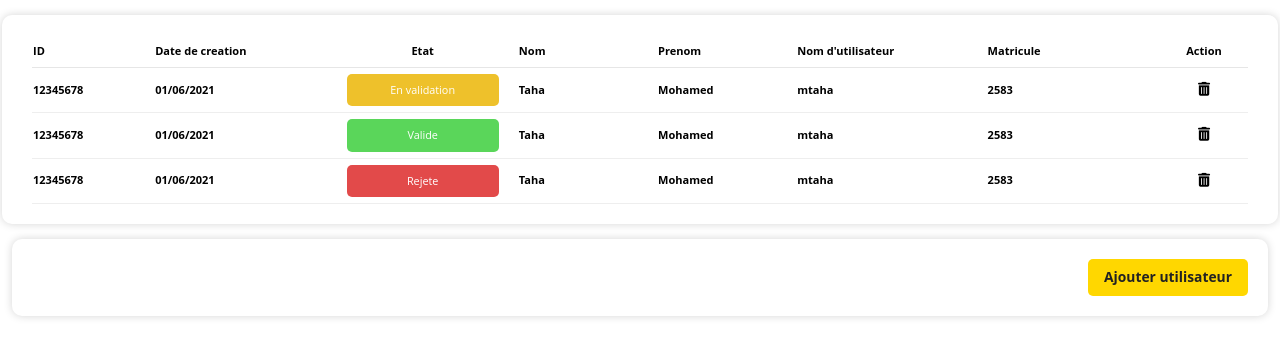
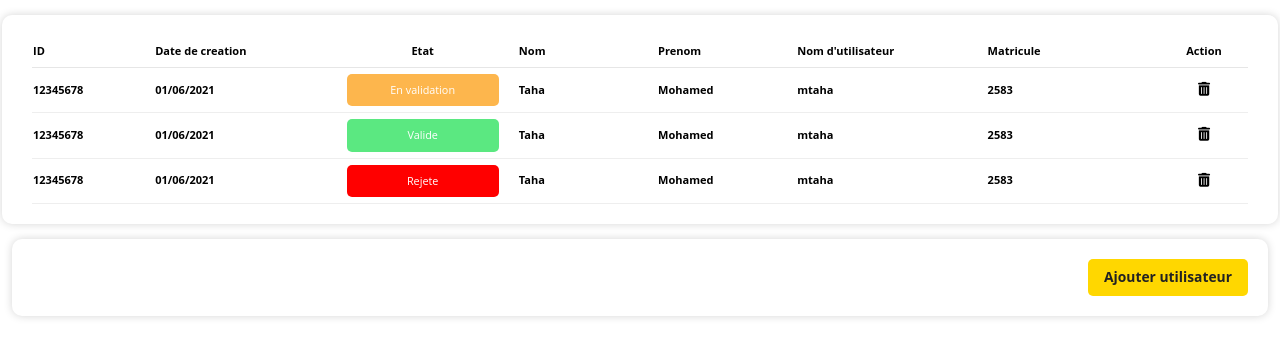
Before and after one commit to medb-dev/first-exercice-dev, a website built with webpack: page dist/index.html in a window 1280 px wide. Built offline with nearby package versions, Linux system fonts and the light colour scheme.

Commit message:
update colors

```diff
--- a/dist/index.html
+++ b/dist/index.html
@@ -31,7 +31,7 @@
                     <td scope="row">12345678</td>
                     <td>01/06/2021</td>
                     <td>
-                        <div style="background-color: rgb(238, 193, 43);">En validation</div>
+                        <div style="background-color: #FDB64D;">En validation</div>
                     </td>
                     <td>Taha</td>
                     <td>Mohamed</td>
@@ -45,7 +45,7 @@
                     <td scope="row">12345678</td>
                     <td>01/06/2021</td>
                     <td>
-                        <div style="background-color: rgb(90, 214, 90);">Valide</div>
+                        <div style="background-color: #5BE881;">Valide</div>
                     </td>
                     <td>Taha</td>
                     <td>Mohamed</td>
@@ -59,7 +59,7 @@
                     <td scope="row">12345678</td>
                     <td>01/06/2021</td>
                     <td>
-                        <div style="background-color: rgb(226, 74, 74);">Rejete</div>
+                        <div style="background-color: #FF0000;">Rejete</div>
                     </td>
                     <td>Taha</td>
                     <td>Mohamed</td>
```
